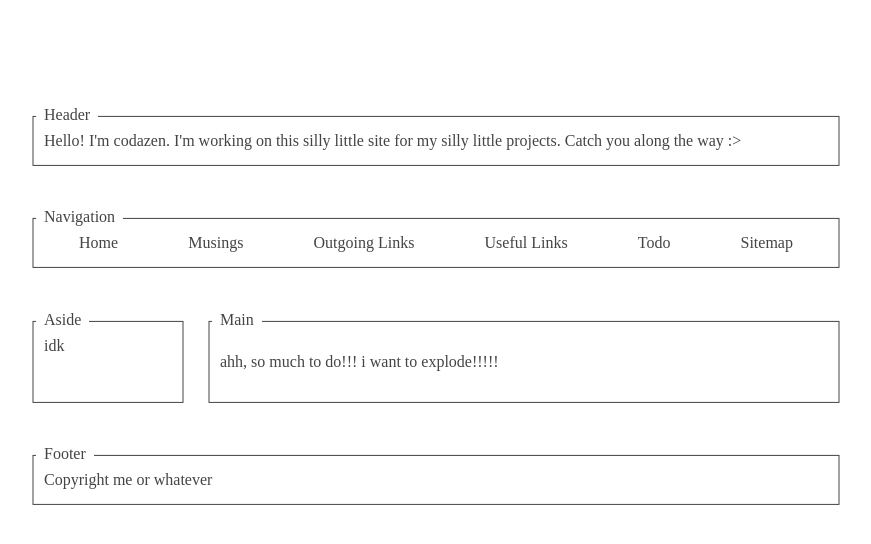
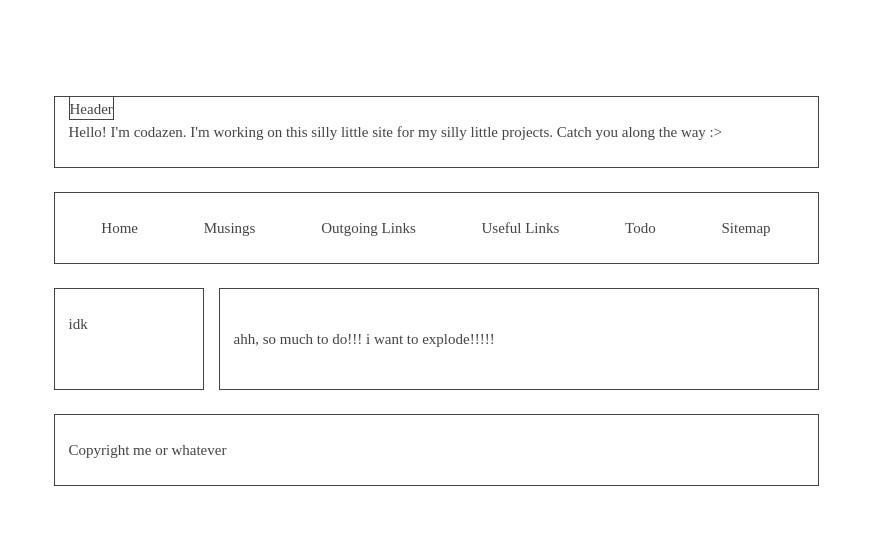
Before and after one commit to codazendev/codazen.dev, an Eleventy site: page content/index.html in a window 1280 px wide. Shown: the whole page, without its empty margins (204-1075 px from the left). Built offline with nearby package versions, Linux system fonts and the light colour scheme; Eleventy itself is replaced by a stand-in of ours; files that its build step writes are made by us from their sources; a web font is replaced by a local one.

Commit message:
started more reliable section tag header

```diff
--- a/content/_includes/base.njk
+++ b/content/_includes/base.njk
@@ -9,6 +9,9 @@
         <link rel="stylesheet" href="/assets/css/base.css">
     </head>
     <body>
+        <div id="header-tag">
+            Header
+        </div>
         <header class="box">
             Hello! I'm codazen. I'm working on this silly little site for my silly little projects. Catch you along the way :>
         </header>
--- a/css/base.css
+++ b/css/base.css
@@ -19,6 +19,7 @@
 
 body {
     font-family: AdwaitaMono;
+    font-size: 15px;
     line-height: 1.6;
     max-width: 102ch;
     margin: 4lh auto;
@@ -28,36 +29,28 @@ body {
 
 /* Custom TUI-like box thing */
 
+#header-tag {
+    position: relative;
+    width: 6ch;
+    height: 1lh;
+    margin-bottom: -1lh;
+    margin-left: 2ch;
+    background: white;
+    z-index: 1;
+    border: 1px solid #444;
+}
+
 .box {
     @property --section {
         syntax: "<string>";
         inherits: false;
-        initial-value: "WHUG?!?"
-    }
+        initial-value: "WHUG?!?";
+    };
 
     position: relative;
-    padding: 1lh 2ch;
-    margin-top: 1lh;
-
-    &::before {
-        content: var(--section);
-        position: absolute;
-        translate: -1ch -1lh;
-        background-color: white;
-        padding: 0 1ch;
-    }
-
-    &::after {
-        content: '';
-        position: absolute;
-        top: 50%;
-        left: 50%;
-        translate: -50% -50%;
-        width: calc(100% - 1ch - 1px);
-        height: calc(100% - 1lh - 1px);
-        border: solid 1px;
-        z-index: -1;
-    }
+    padding: calc(1lh - 1px) calc(2ch - 1px);
+    margin-bottom: 1lh;
+    border: 1px solid #444;
 }
 
 
```
